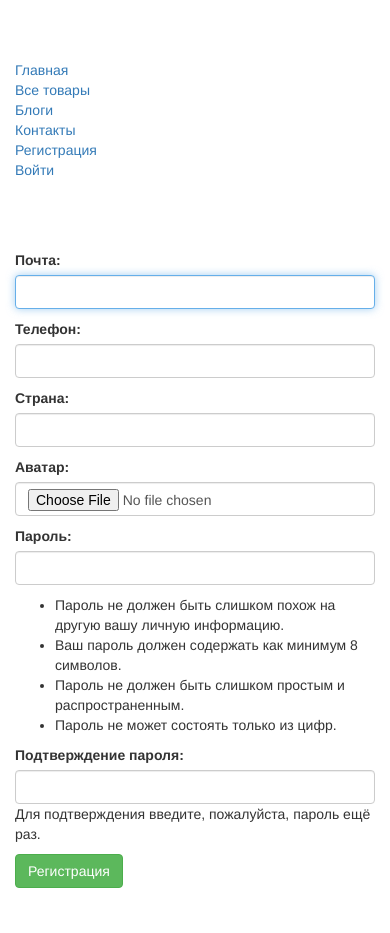
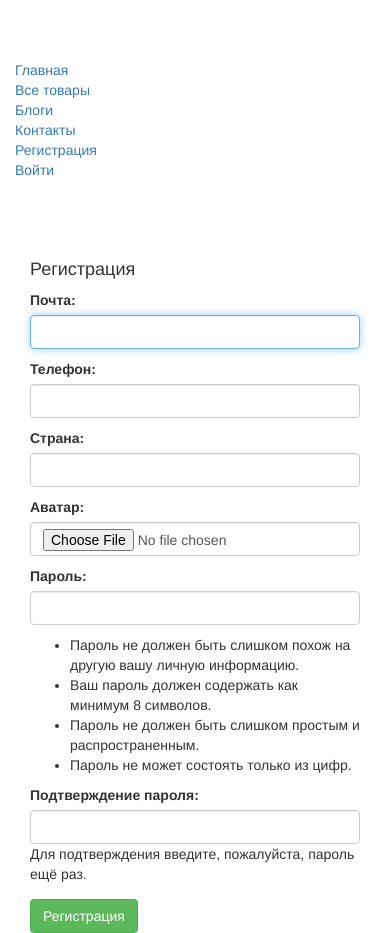
Before and after one commit to Anatoly-sh/django_hw, a Django app: page /users/register/ in a window 390 px wide. Before the commit the page ends 888 px from the top, so only its background shows below. Run offline with Django 4.2, Linux system fonts and the light colour scheme; parts of the project's set-up code (start-up, migrations or seed data) failed here and were passed over; some libraries are stand-ins or nearby versions.

Commit message:
работа неавторизованного пользователя - ок

```diff
--- a/catalog/admin.py
+++ b/catalog/admin.py
@@ -13,7 +13,7 @@ class CategoryAdmin(admin.ModelAdmin):
 
 @admin.register(Product)
 class ProductAdmin(admin.ModelAdmin):
-    list_display = ('id', 'name', 'purchase_price', 'category',)
+    list_display = ('id', 'name', 'purchase_price', 'category', 'a_user')
     search_fields = ('name', 'description',)
     list_filter = ('category',)
 
--- a/catalog/forms.py
+++ b/catalog/forms.py
@@ -17,7 +17,8 @@ class ProductForm(FormStyleMixin, forms.ModelForm):
 
     class Meta:
         model = Product
-        fields = '__all__'
+        # fields = '__all__'
+        exclude = ('a_user',)       # убираем из формы
 
     def clean_name(self):
         cleaned_data = self.cleaned_data['name']
--- a/catalog/models.py
+++ b/catalog/models.py
@@ -3,8 +3,7 @@ from django.urls import reverse
 from django.utils.text import slugify
 from transliterate import translit
 
-
-NULLABLE = {'blank': True, 'null': True}
+from users.models import User, NULLABLE
 
 
 # Create your models here.
@@ -29,6 +28,7 @@ class Product(models.Model):
     purchase_price = models.IntegerField(verbose_name='Стоимость')
     creation_date = models.DateTimeField(auto_now_add=True, verbose_name='Дата создания')
     last_modified_date = models.DateTimeField(auto_now=True, verbose_name='Дата последнего изменения')
+    a_user = models.ForeignKey(User, verbose_name='авторизованный пользователь', on_delete=models.CASCADE, **NULLABLE)
 
     def __str__(self):
         return f'{self.name} / {self.purchase_price} : {self.category}'
--- a/config/settings.py
+++ b/config/settings.py
@@ -142,7 +142,8 @@ EMAIL_BACKEND = 'django.core.mail.backends.smtp.EmailBackend'
 EMAIL_HOST = 'smtp.yandex.ru'
 EMAIL_PORT = 465
 EMAIL_HOST_USER = 'anatoly.shapovalov1957@yandex.ru'
-EMAIL_HOST_PASSWORD = 'daqueczkyftxwynk'
+# EMAIL_HOST_PASSWORD = 'daqueczkyftxwynk'
+EMAIL_HOST_PASSWORD = os.environ.get('YANDEX_PASSWORD')
 EMAIL_USE_TLS = False
 EMAIL_USE_SSL = True
 
--- a/users/models.py
+++ b/users/models.py
@@ -1,8 +1,8 @@
 from django.contrib.auth.models import AbstractUser
 from django.db import models
 
-from catalog.models import NULLABLE
-
+# from catalog.models import NULLABLE
+NULLABLE = {'blank': True, 'null': True}
 
 # Create your models here.
 
--- a/users/templates/users/register.html
+++ b/users/templates/users/register.html
@@ -1,18 +1,25 @@
 {% extends 'catalog/base.html' %}
 
 {% block content %}
-    <div class="col-3"></div>
-    <div class="col-6">
-        <div class="card">
-            <div class="card-header"></div>
+    <div class="container">
+        <div class="row justify-content-center">
+            <div class="col-sm-8 col-md-6 col-lg-4 bg-light p-3 rounded">
+                <div class="card shadow-sm">
+                    <div class="card-header">
+                        <h4 class="card-title">Регистрация</h4>
+                    </div>
                     <div class="card-body">
                         <form method="post">
                             {% csrf_token %}
+                            <div class="form-group">
                                 {{ form.as_p }}
+                            </div>
                             <button type="submit" class="btn btn-success">Регистрация</button>
                         </form>
                     </div>
                     <div class="card-footer"></div>
                 </div>
             </div>
+         </div>
+    </div>
 {% endblock %}
--- a/users/views.py
+++ b/users/views.py
@@ -14,7 +14,7 @@ from users.models import User
 
 class RegisterView(CreateView):
     model = User
-    form_class = UserRegisterForm   # кастомное название
+    form_class = UserRegisterForm   # кастомное название (users.forms)
     success_url = reverse_lazy('catalog:index')
     template_name = 'users/register.html'
 
```
Also changed, not shown: catalog/views.py (+16 -3 lines), catalog/migrations/0005_product_a_user.py (added), media/blogrecord/Артикул_K11-88397_76THKNc.png (added), 1 other file. Lines whose indentation alone changed are shown as unchanged.
